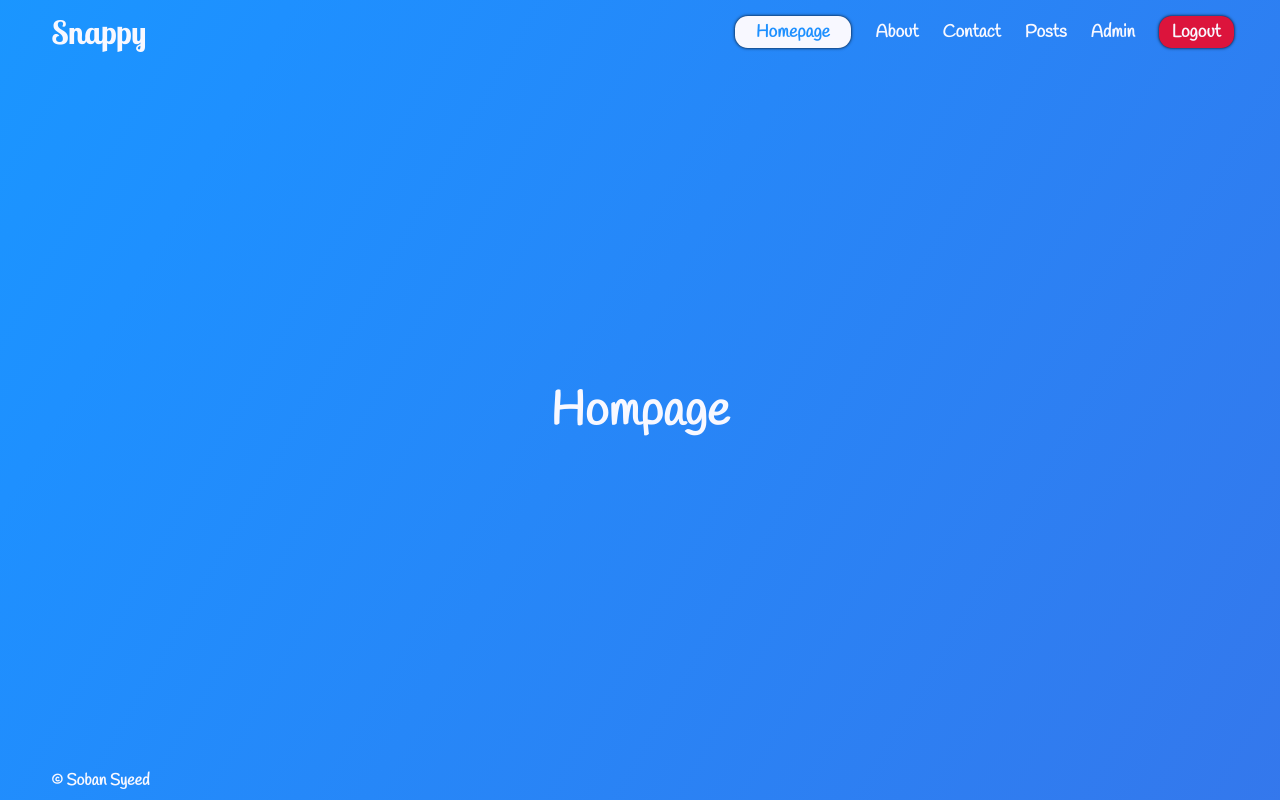
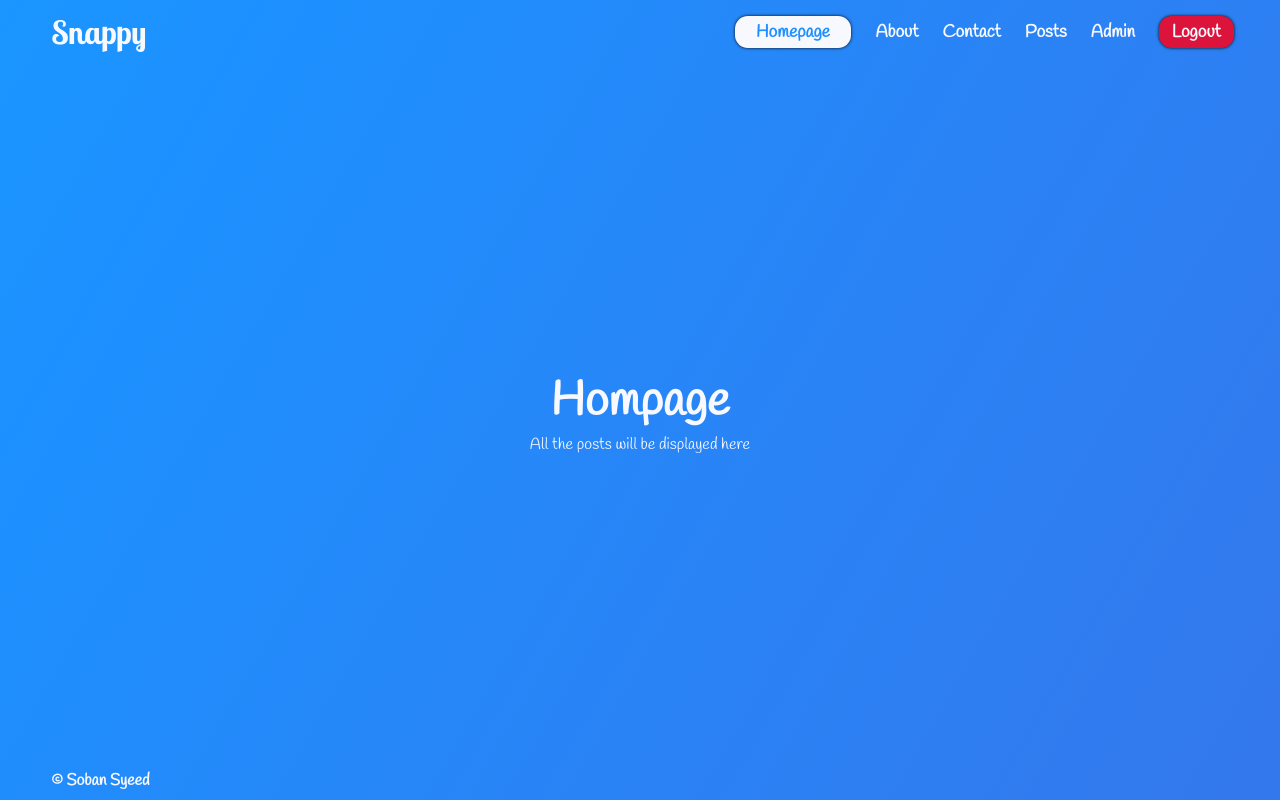
Before and after one commit to SnakyMz/Snappy, a Next.js app: page / in a window 1280 px wide. Built offline with nearby package versions, Linux system fonts and the light colour scheme.

Commit message:
Update homepage

```diff
--- a/src/app/page.js
+++ b/src/app/page.js
@@ -2,6 +2,7 @@ export default function Home() {
   return (
     <section>
       <h1>Hompage</h1>
+      <p>All the posts will be displayed here</p>
     </section>
   )
 }
```
